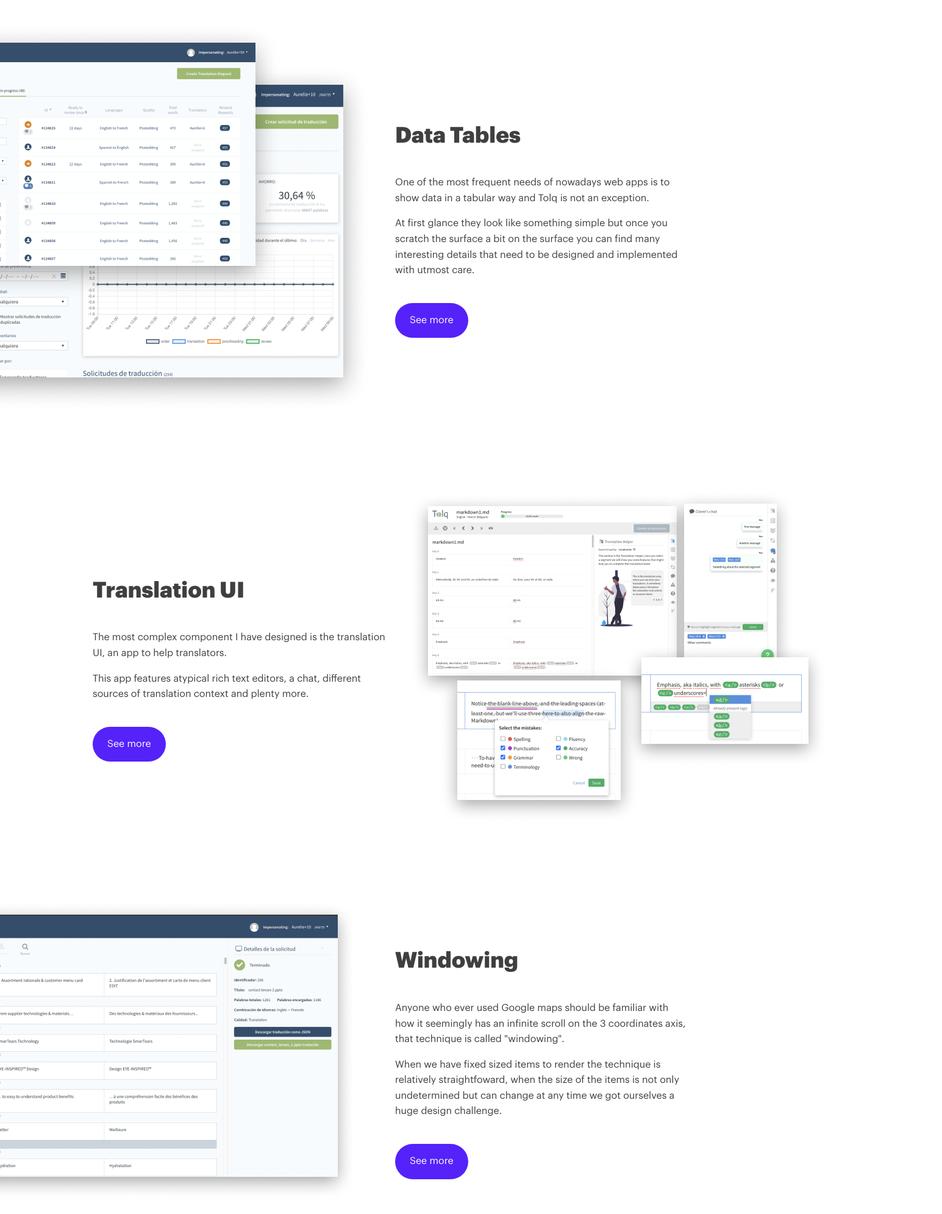
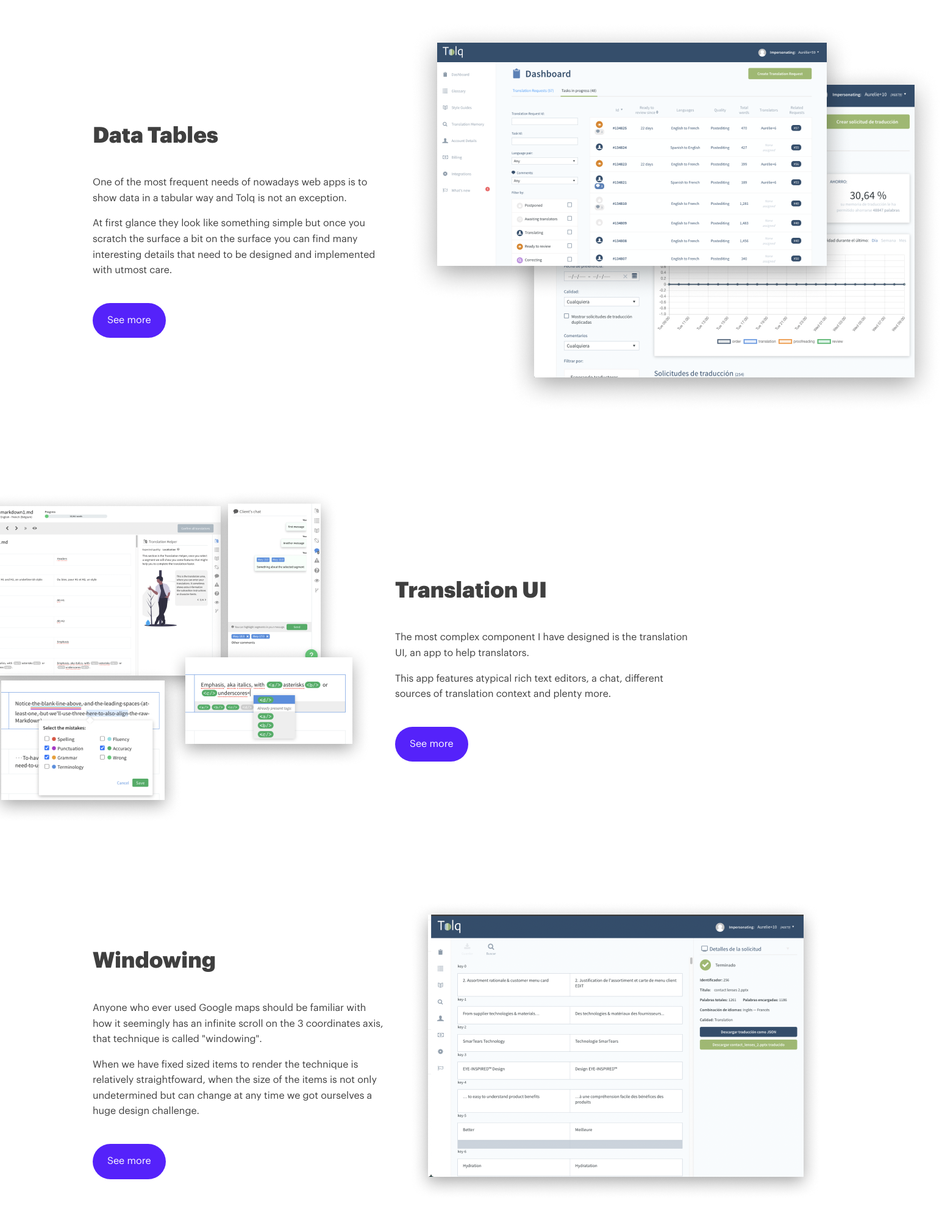
Before and after one commit to Sauco82/portfolio, a Next.js app: page / in a window 1280 px wide. Shown: the part 611-2602 px from the top of the page at 61% size, 1545 px wide, since content can reach past the window. Built offline with nearby package versions, Linux system fonts and the light colour scheme.

Commit message:
ZigZag in index

```diff
--- a/pages/index.js
+++ b/pages/index.js
@@ -1,7 +1,8 @@
 import Link from 'next/link'
 import Head from 'next/head'
-import Image from 'next/image'
 import Layout from '../components/Layout/layout'
+import Zag from '../components/Zag'
+import Zig from '../components/Zig'
 
 export default function Home() {
   return (
@@ -11,7 +12,7 @@ export default function Home() {
       </Head>
 
       <main>
-        <div className="flex mb-5 mt-5">
+        <div className="flex mb-5 mt-5 sm-mt-2 sm-mb-2">
           <h1 className='intro'>
             Hi! I'm <strong className='text-color-purple'>Rafa</strong> and I have spent the last <br />
             <strong className='text-color-soft-red'>7 years</strong> at <strong className='text-color-orange'>Tolq.com</strong> <strong className='text-color-green'>designing</strong> and <strong className='text-color-soft-blue'>implementing</strong> its 3 applications.
@@ -20,53 +21,33 @@ export default function Home() {
           </h1>
         </div>
 
-        <div className='grid mb-5'>
-          <div className='g-col-6 justify-self-end align-self-center mr-3'>
-            <img src="/datatables.png" />
-          </div>
-          <div className='g-col-6 justify-self-start align-self-center'>
-            <div className="portfolio_article">
+        <Zig img="/datatables.png">
           <h3>Data Tables</h3>
           <p>One of the most frequent needs of nowadays web apps is to show data in a tabular way and Tolq is not an exception.</p>
           <p>At first glance they look like something simple but once you scratch the surface a bit on the surface you can find many interesting details that need to be designed and implemented with utmost care.</p>
           <Link href="/data-tables">
             <a className="btn mt-3">See more</a>
           </Link>
-            </div>
-          </div>
-        </div>
+        </Zig>
 
-        <div className='grid mb-5'>
-          <div className='g-col-6 justify-self-end align-self-center'>
-            <div className="portfolio_article">
+        <Zag img="/tui.png">
           <h3>Translation UI</h3>
           <p>The most complex component I have designed is the translation UI, an app to help translators.</p>
           <p>This app features atypical rich text editors, a chat, different sources of translation context and plenty more.</p>
           <Link href="/translation-ui">
             <a className="btn mt-3">See more</a>
           </Link>
-            </div>
-          </div>
-          <div className='g-col-6 justify-self-start align-self-center ml-3'>
-            <img src="/tui.png" />
-          </div>
-        </div>
+        </Zag>
 
-        <div className='grid mb-5'>
-          <div className='g-col-6 justify-self-end align-self-center mr-4'>
-            <img src="/windowing.png"/>
-          </div>
-          <div className="g-col-6 align-self-center">
-            <div className="portfolio_article">
+        <Zig img="/windowing.png">
           <h3>Windowing</h3>
           <p>Anyone who ever used Google maps should be familiar with how it seemingly has an infinite scroll on the 3 coordinates axis, that technique is called "windowing".</p>
           <p>When we have fixed sized items to render the technique is relatively straightfoward, when the size of the items is not only undetermined but can change at any time we got ourselves a huge design challenge.</p>
           <Link href="/infinite-scroll">
             <a className="btn mt-3">See more</a>
           </Link>
-            </div>
-          </div>
-        </div>
+        </Zig>
+
       </main>
     </Layout>
   )
```
Lines whose indentation alone changed are shown as unchanged.
